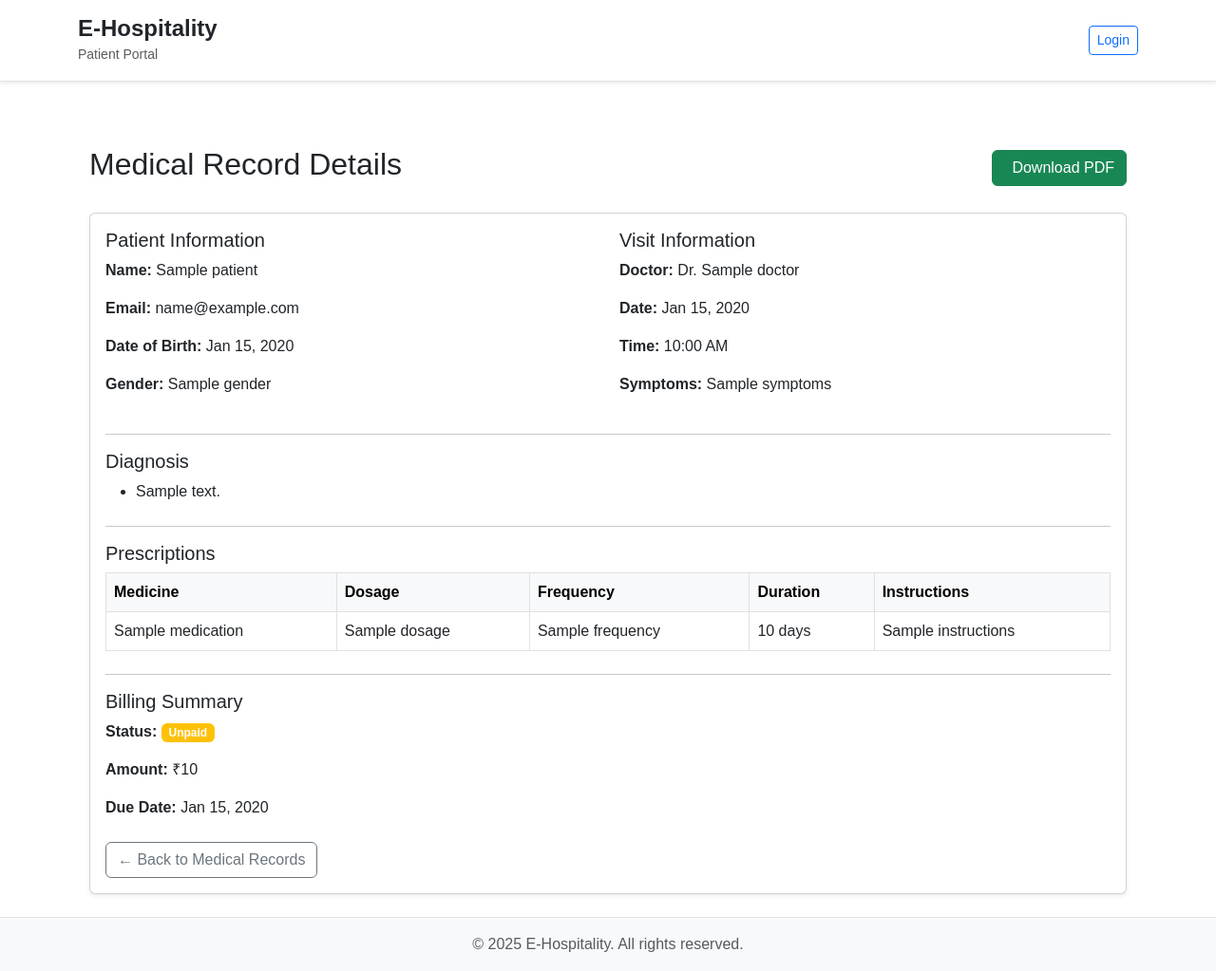
After one commit to sreejith-as/e-hospitality, a Django app: template patients/templates/patients/medical_record_detail.html in a window 1280 px wide. The commit adds this page. Shown: the whole page at 95% size. Run offline with Django 3.2, Linux system fonts and the light colour scheme; the template is opened without the code that fills it: most values are stand-ins (such as "Sample title", 1, 10 or a date in 2020).

Commit message:
fixed medical records details page.

```diff
--- a/patients/templates/patients/dashboard.html
+++ b/patients/templates/patients/dashboard.html
@@ -158,11 +158,7 @@
                     {{ item.medicines }}
                   </td>
                   <td style="padding: 12px; text-align: center;">
-                    <a href="{{ item.detail_url }}"
-                      class="btn btn-sm btn-outline-primary"
-                      style="border-radius: 20px; padding: 5px 12px; font-size: 13px;">
-                      View
-                    </a>
+                    <a href="{% url 'patients:medical_record_detail' item.appointment.id %}" class="btn btn-sm btn-outline-primary">View</a>
                   </td>
                 </tr>
               {% endfor %}
--- /dev/null
+++ b/patients/templates/patients/medical_record_detail.html
@@ -0,0 +1,112 @@
+{% extends "base.html" %}
+{% load static %}
+{% block content %}
+<div class="container mt-4">
+  <div class="d-flex justify-content-between align-items-center mb-4">
+    <h2>Medical Record Details</h2>
+    <a href="{% url 'patients:download_visit_pdf' appointment.id %}" class="btn btn-success">
+      <i class="bi bi-download me-2"></i> Download PDF
+    </a>
+  </div>
+
+  <div class="card shadow-sm">
+    <div class="card-body">
+      <!-- Patient Info -->
+      <div class="row mb-4">
+        <div class="col-md-6">
+          <h5>Patient Information</h5>
+          <p><strong>Name:</strong> {{ appointment.patient.get_full_name }}</p>
+          <p><strong>Email:</strong> {{ appointment.patient.email }}</p>
+          <p><strong>Date of Birth:</strong> {{ appointment.patient.date_of_birth|date:"M d, Y" }}</p>
+          <p><strong>Gender:</strong> {{ appointment.patient.gender|default:"Not specified" }}</p>
+        </div>
+        <div class="col-md-6">
+          <h5>Visit Information</h5>
+          <p><strong>Doctor:</strong> Dr. {{ appointment.doctor.get_full_name }}</p>
+          <p><strong>Date:</strong> {{ appointment.schedule.date|date:"M d, Y" }}</p>
+          <p><strong>Time:</strong> {{ appointment.schedule.start_time|time:"h:i A" }}</p>
+          <p><strong>Symptoms:</strong> {{ appointment.symptoms|default:"Not specified" }}</p>
+        </div>
+      </div>
+
+      <hr>
+
+      <!-- Diagnosis -->
+      <div class="mb-4">
+        <h5>Diagnosis</h5>
+        {% if diagnosis_notes %}
+          <ul>
+            {% for note in diagnosis_notes %}
+              <li>{{ note.note }}</li>
+            {% endfor %}
+          </ul>
+        {% else %}
+          <p>No diagnosis recorded.</p>
+        {% endif %}
+      </div>
+
+      <hr>
+
+      <!-- Prescriptions -->
+      <div class="mb-4">
+        <h5>Prescriptions</h5>
+        {% if prescriptions %}
+          <table class="table table-bordered">
+            <thead class="table-light">
+              <tr>
+                <th>Medicine</th>
+                <th>Dosage</th>
+                <th>Frequency</th>
+                <th>Duration</th>
+                <th>Instructions</th>
+              </tr>
+            </thead>
+            <tbody>
+              {% for p in prescriptions %}
+                <tr>
+                  <td>{{ p.medication.name }}</td>
+                  <td>{{ p.dosage }}</td>
+                  <td>{{ p.frequency }}</td>
+                  <td>{{ p.duration_days }} days</td>
+                  <td>{{ p.instructions|default:"As directed" }}</td>
+                </tr>
+              {% endfor %}
+            </tbody>
+          </table>
+        {% else %}
+          <p>No medicines prescribed.</p>
+        {% endif %}
+      </div>
+
+      <hr>
+
+      <!-- Billing Info -->
+      <div class="mb-4">
+        <h5>Billing Summary</h5>
+        {% if bill %}
+          <p><strong>Status:</strong>
+            <span class="badge bg-{% if bill.is_paid %}success{% else %}warning{% endif %}">
+              {% if bill.is_paid %}
+                Paid
+              {% else %}
+                Unpaid
+              {% endif %}
+            </span>
+          </p>
+          <p><strong>Amount:</strong> ₹{{ bill.amount }}</p>
+          <p><strong>Due Date:</strong> {{ bill.due_date|date:"M d, Y" }}</p>
+        {% else %}
+          <p>No bill generated for this visit.</p>
+        {% endif %}
+      </div>
+
+      <!-- Back Button -->
+      <div class="mt-4">
+        <a href="{% url 'patients:overview' %}#medical-records" class="btn btn-outline-secondary">
+          ← Back to Medical Records
+        </a>
+      </div>
+    </div>
+  </div>
+</div>
+{% endblock %}
--- a/patients/urls.py
+++ b/patients/urls.py
@@ -19,6 +19,9 @@ urlpatterns = [
     path('doctor-schedule/', views.view_doctors_schedule, name='view_doctors_schedule'),
     path('cancel-appointment/<int:appointment_id>/', views.cancel_appointment, name='cancel_appointment'),
     path('edit-appointment/<int:appointment_id>/', views.edit_appointment, name='edit_appointment'),
+
+    # Medical Record
+    path('medical-record/<int:appointment_id>/', views.medical_record_detail, name='medical_record_detail'),
 
     # Billing
     path('pay-bill/<int:billing_id>/', views.pay_bill, name='pay_bill'),
```
Also changed, not shown: patients/templates/patients/medical_records_details.html (deleted, +0 -107 lines), patients/views.py (+68 -55 lines).
